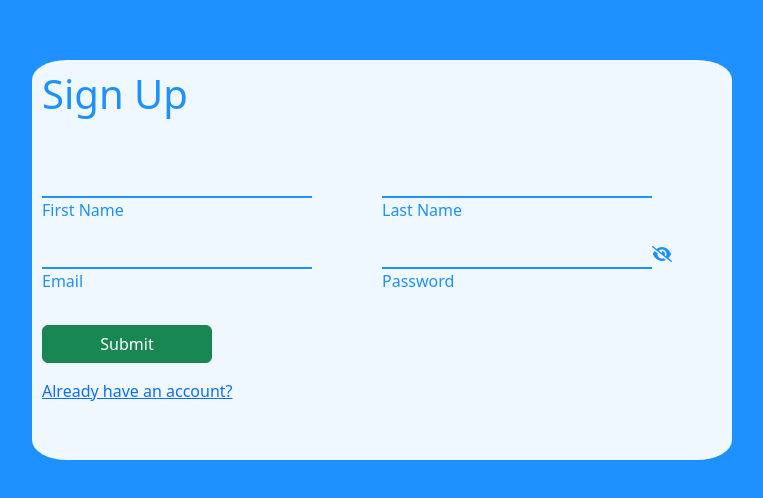
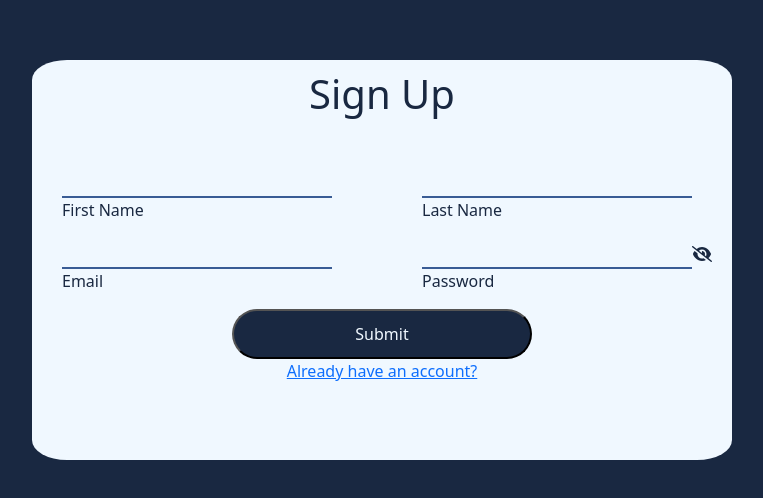
Before and after one commit to kaechesbord/Frontend, a React (Create React App) app: page / in a window 1280 px wide. Shown: the part 140-638 px from the top of the page, without its empty margins (258-1021 px from the left). Built offline with nearby package versions, Linux system fonts and the light colour scheme.

Commit message:
CSS changes

```diff
--- a/src/App.css
+++ b/src/App.css
@@ -1,5 +1,5 @@
 body{
-  background-color: dodgerblue !important;
+  background-color: #192841 !important;
 }
 input:focus{
   outline: none;
@@ -18,23 +18,26 @@ input:focus{
   padding: 10px;
 }
 .form p{
-  color: dodgerblue ;
+  color: #192841  ;
   font-weight: 500;
+  margin-left: 20px;
 }
 .header{
-  color: dodgerblue ;
+  color: #192841  ;
   margin-bottom: 50px;
+  text-align: center;
 }
 .input{
   background-color: aliceblue;
-  border-bottom-color: dodgerblue;
+  border-bottom-color: #192841 ;
   border-top-style: none;
   border-left-style: none;
   border-right-style: none;
   width: 270px;
   margin-right: 70px;
-  color: dodgerblue;
+  color: #192841 ;
   font-size: 1.1rem;
+  margin-left: 20px;
 }
 .upperlogin{
   display: flex;
@@ -43,8 +46,9 @@ input:focus{
   display: flex;
 }
 .alr{
-  color: dodgerblue ;
+  color: #192841  ;
   font-weight: 500;
+  text-align: center;
 }
 .password{
   display: flex;
@@ -54,10 +58,25 @@ input:focus{
 }
 .eye{
   background: none;
-	color: dodgerblue;
+	color: #192841 ;
 	border: none;
 	padding: 0;
 	font: inherit;
 	cursor: pointer;
 	outline: inherit;
 }
+.submit{
+  background-color: #192841;
+  width: 300px;
+  height: 50px;
+  border-radius: 50cm;
+  color: aliceblue;
+  transition: background-color  330ms ;
+}
+.submit:hover{
+  background-color: #304c7c;
+}
+.btncont{
+  display: flex;
+  justify-content: center;
+}
--- a/src/components/Form.js
+++ b/src/components/Form.js
@@ -1,16 +1,14 @@
 import React, { useState } from "react";
 import "../App.css";
-import "bootstrap/dist/css/bootstrap.css"
-import { FontAwesomeIcon } from '@fortawesome/react-fontawesome'
-import { faEye} from '@fortawesome/free-solid-svg-icons'
-import { faEyeSlash} from '@fortawesome/free-solid-svg-icons'
-
-
+import "bootstrap/dist/css/bootstrap.css";
+import { FontAwesomeIcon } from "@fortawesome/react-fontawesome";
+import { faEye } from "@fortawesome/free-solid-svg-icons";
+import { faEyeSlash } from "@fortawesome/free-solid-svg-icons";
 
 const Form = () => {
-    const [showPassword, setShowPassword] = useState(false)
-    const showIcon = <FontAwesomeIcon icon={faEye} />
-    const hideIcon = <FontAwesomeIcon icon={faEyeSlash} />
+  const [showPassword, setShowPassword] = useState(false);
+  const showIcon = <FontAwesomeIcon icon={faEye} />;
+  const hideIcon = <FontAwesomeIcon icon={faEyeSlash} />;
   return (
     <div className="container">
       <div className="form">
@@ -32,15 +30,29 @@ const Form = () => {
           </div>
           <div className="password-cont">
             <div className="password">
-            <input type={showPassword ? "text" : "password"} className="input" />
-            <button className="eye" onClick={()=> setShowPassword(!showPassword)}>{showPassword ? showIcon : hideIcon }</button>
+              <input
+                type={showPassword ? "text" : "password"}
+                className="input"
+              />
+              <button
+                className="eye"
+                onClick={() => setShowPassword(!showPassword)}
+              >
+                {showPassword ? showIcon : hideIcon}
+              </button>
             </div>
             <p>Password</p>
           </div>
         </div>
-        <button type="button" className="btn btn-success w-25 my-3 ">Submit</button>
+        <div className="btncont">
+          <button type="button" className="submit">
+            Submit
+          </button>
+        </div>
         <div className="alr">
-        <a href=" #" class="link-primary">Already have an account?</a>
+          <a href=" #" class="link-primary">
+            Already have an account?
+          </a>
         </div>
       </div>
     </div>
```
